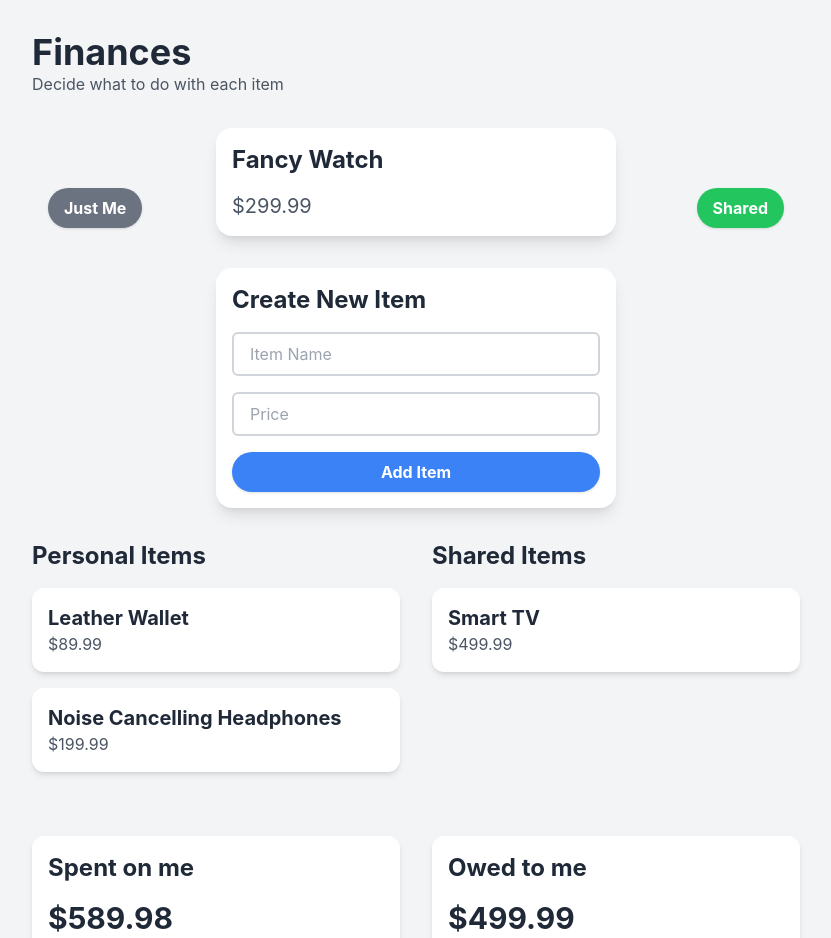
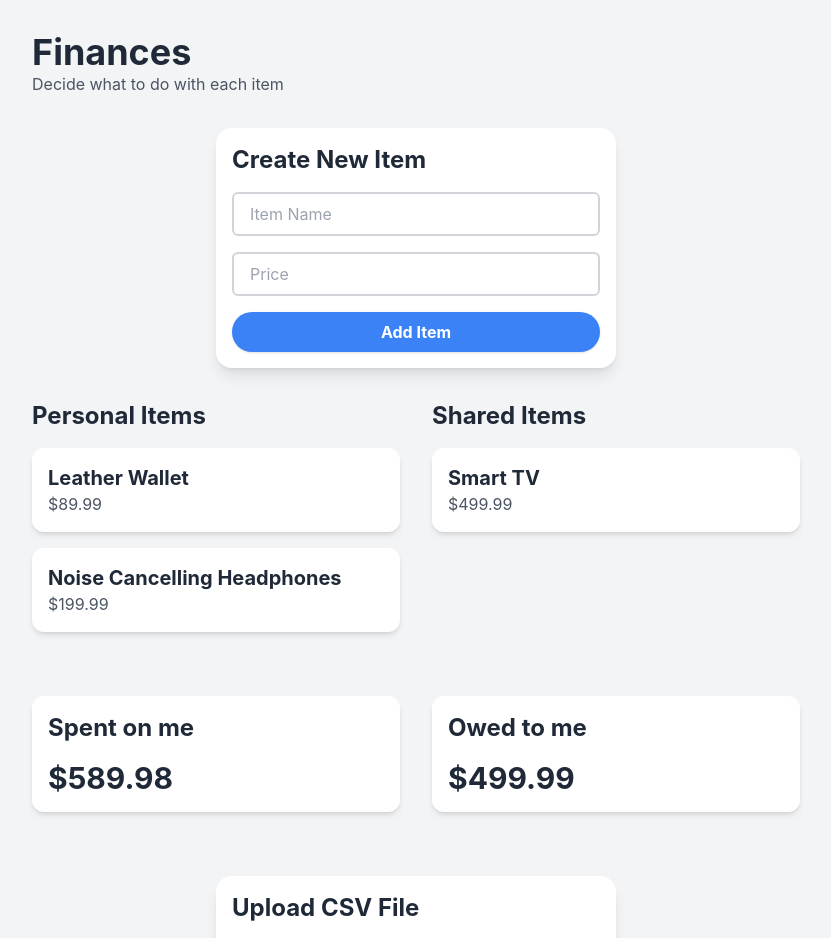
Before and after one commit to maranegrut/financey, a React (Create React App) app: page / in a window 1280 px wide. Shown: the top 938 px of the page, without its empty margins (224-1055 px from the left). Built offline with nearby package versions, Linux system fonts and the light colour scheme; the HTML template or start-up script is replaced by a standard one.

Commit message:
split into components

```diff
--- a/src/App.tsx
+++ b/src/App.tsx
@@ -1,11 +1,11 @@
-import { useState, useEffect } from "react";
+import { useState, useEffect, ChangeEvent } from "react";
 import "./App.css";
 
 // var fs = require("fs");
 
 type Expense = {
-  name: string;
-  cost: number;
+  Name: string;
+  Cost: number;
 };
 
 function App() {
@@ -75,15 +75,12 @@ function App() {
             </p>
           </header>
           <div className="w-full flex flex-col items-center justify-center gap-8">
+            {unsortedItems.length > 0 && (
               <div className="w-full flex flex-col items-center justify-center relative">
-              <div className="w-full max-w-[400px] bg-white dark:bg-gray-800 rounded-2xl shadow-lg overflow-hidden p-4 flex flex-col gap-4">
-                <h2 className="text-2xl font-bold text-gray-800 dark:text-gray-100">
-                  Fancy Watch
-                </h2>
-                <p className="text-xl text-gray-600 dark:text-gray-400">
-                  $299.99
-                </p>
-              </div>
+                <UnsortedExpense
+                  title={unsortedItems[unsortedItems.length - 1].Name}
+                  price={`$${unsortedItems[unsortedItems.length - 1].Cost}`}
+                />
                 <div className="absolute bottom-0 left-0 right-0 flex justify-between px-4 py-2">
                   <button className="bg-gray-500 hover:bg-gray-600 text-white font-bold py-2 px-4 rounded-full shadow">
                     Just Me
@@ -93,6 +90,78 @@ function App() {
                   </button>
                 </div>
               </div>
+            )}
+
+            <NewItemForm />
+          </div>
+          <div className="w-full flex justify-between gap-8">
+            <div className="flex-1">
+              <h2 className="text-2xl font-bold text-gray-800 dark:text-gray-100 mb-4">
+                Personal Items
+              </h2>
+              <div className="flex flex-col gap-4">
+                <SortedExpense title="Leather Wallet" price="$89.99" />
+                <SortedExpense
+                  title="Noise Cancelling Headphones"
+                  price="$199.99"
+                />
+              </div>
+            </div>
+            <div className="flex-1">
+              <h2 className="text-2xl font-bold text-gray-800 dark:text-gray-100 mb-4">
+                Shared Items
+              </h2>
+              <SortedExpense title="Smart TV" price="$499.99" />
+            </div>
+          </div>
+          <div className="w-full flex justify-between gap-8 mt-8">
+            <CategorySummary categoryName="Spent on me" amount="$589.98" />
+            <CategorySummary categoryName="Owed to me" amount="$499.99" />
+          </div>
+          <FileUpload
+            onFileChange={handleFileChange}
+            onFileUpload={handleFileUpload}
+          />
+        </section>
+      </main>
+      <footer className="bg-gray-200 dark:bg-gray-800 py-4 text-center">
+        <p className="text-gray-600 dark:text-gray-400">© 2024 Financey</p>
+      </footer>
+    </div>
+  );
+}
+
+type ExpenseProps = {
+  title: string;
+  price: string;
+};
+
+const UnsortedExpense = ({ title, price }: ExpenseProps) => {
+  return (
+    <div className="w-full max-w-[400px] bg-white dark:bg-gray-800 rounded-2xl shadow-lg overflow-hidden p-4 flex flex-col gap-4">
+      <h2 className="text-2xl font-bold text-gray-800 dark:text-gray-100">
+        {title}
+      </h2>
+      <p className="text-xl text-gray-600 dark:text-gray-400">{price}</p>
+    </div>
+  );
+};
+
+const SortedExpense = ({ title, price }: ExpenseProps) => {
+  return (
+    <div className="flex flex-col gap-4">
+      <div className="bg-white dark:bg-gray-800 rounded-xl shadow-md p-4">
+        <h3 className="text-xl font-bold text-gray-800 dark:text-gray-100">
+          {title}
+        </h3>
+        <p className="text-gray-600 dark:text-gray-400">{price}</p>
+      </div>
+    </div>
+  );
+};
+
+const NewItemForm = () => {
+  return (
     <div className="w-full max-w-[400px] bg-white dark:bg-gray-800 rounded-2xl shadow-lg p-4 flex flex-col gap-4">
       <h2 className="text-2xl font-bold text-gray-800 dark:text-gray-100">
         Create New Item
@@ -111,86 +180,52 @@ function App() {
         Add Item
       </button>
     </div>
-          </div>
-          <div className="w-full flex justify-between gap-8">
-            <div className="flex-1">
-              <h2 className="text-2xl font-bold text-gray-800 dark:text-gray-100 mb-4">
-                Personal Items
-              </h2>
-              <div className="flex flex-col gap-4">
-                <div className="bg-white dark:bg-gray-800 rounded-xl shadow-md p-4">
-                  <h3 className="text-xl font-bold text-gray-800 dark:text-gray-100">
-                    Leather Wallet
-                  </h3>
-                  <p className="text-gray-600 dark:text-gray-400">$89.99</p>
-                </div>
-                <div className="bg-white dark:bg-gray-800 rounded-xl shadow-md p-4">
-                  <h3 className="text-xl font-bold text-gray-800 dark:text-gray-100">
-                    Noise Cancelling Headphones
-                  </h3>
-                  <p className="text-gray-600 dark:text-gray-400">$199.99</p>
-                </div>
-              </div>
-            </div>
-            <div className="flex-1">
-              <h2 className="text-2xl font-bold text-gray-800 dark:text-gray-100 mb-4">
-                Shared Items
-              </h2>
-              <div className="flex flex-col gap-4">
-                <div className="bg-white dark:bg-gray-800 rounded-xl shadow-md p-4">
-                  <h3 className="text-xl font-bold text-gray-800 dark:text-gray-100">
-                    Smart TV
-                  </h3>
-                  <p className="text-gray-600 dark:text-gray-400">$499.99</p>
-                </div>
-              </div>
-            </div>
-          </div>
-          <div className="w-full flex justify-between gap-8 mt-8">
-            <div className="bg-white dark:bg-gray-800 rounded-xl shadow-md p-4 flex-1">
-              <h2 className="text-2xl font-bold text-gray-800 dark:text-gray-100 mb-4">
-                Spent on me
-              </h2>
-              <p className="text-3xl font-bold text-gray-800 dark:text-gray-100">
-                $589.98
-              </p>
-            </div>
-            <div className="bg-white dark:bg-gray-800 rounded-xl shadow-md p-4 flex-1">
-              <h2 className="text-2xl font-bold text-gray-800 dark:text-gray-100 mb-4">
-                Owed to me
-              </h2>
-              <p className="text-3xl font-bold text-gray-800 dark:text-gray-100">
-                $499.99
-              </p>
-            </div>
-          </div>
+  );
+};
+
+type FileUploadProps = {
+  onFileChange: (e: ChangeEvent<HTMLInputElement>) => void;
+  onFileUpload: () => void;
+};
+
+const FileUpload = ({ onFileChange, onFileUpload }: FileUploadProps) => {
+  return (
     <div className="w-full max-w-[400px] bg-white dark:bg-gray-800 rounded-2xl shadow-lg p-4 flex flex-col gap-4 mt-8">
       <h2 className="text-2xl font-bold text-gray-800 dark:text-gray-100">
         Upload CSV File
       </h2>
       <input
-              onChange={handleFileChange}
+        onChange={onFileChange}
         accept=".csv"
         className="border-2 border-gray-300 dark:border-gray-600 rounded-md py-2 px-4 text-gray-800 dark:text-gray-100 bg-transparent"
         type="file"
       />
       <button
-              onClick={handleFileUpload}
+        onClick={onFileUpload}
         className="bg-blue-500 hover:bg-blue-600 text-white font-bold py-2 px-4 rounded-full shadow"
       >
         Upload
       </button>
     </div>
-        </section>
-      </main>
-      <footer className="bg-gray-200 dark:bg-gray-800 py-4 text-center">
-        <p className="text-gray-600 dark:text-gray-400">
-          © 2024 My Cool Company
+  );
+};
+
+type CategorySummaryProps = {
+  categoryName: string;
+  amount: string;
+};
+
+const CategorySummary = ({ categoryName, amount }: CategorySummaryProps) => {
+  return (
+    <div className="bg-white dark:bg-gray-800 rounded-xl shadow-md p-4 flex-1">
+      <h2 className="text-2xl font-bold text-gray-800 dark:text-gray-100 mb-4">
+        {categoryName}
+      </h2>
+      <p className="text-3xl font-bold text-gray-800 dark:text-gray-100">
+        {amount}
       </p>
-      </footer>
     </div>
   );
-}
+};
 
-const Expense = () => {};
 export default App;
```
Lines whose indentation alone changed are shown as unchanged.
